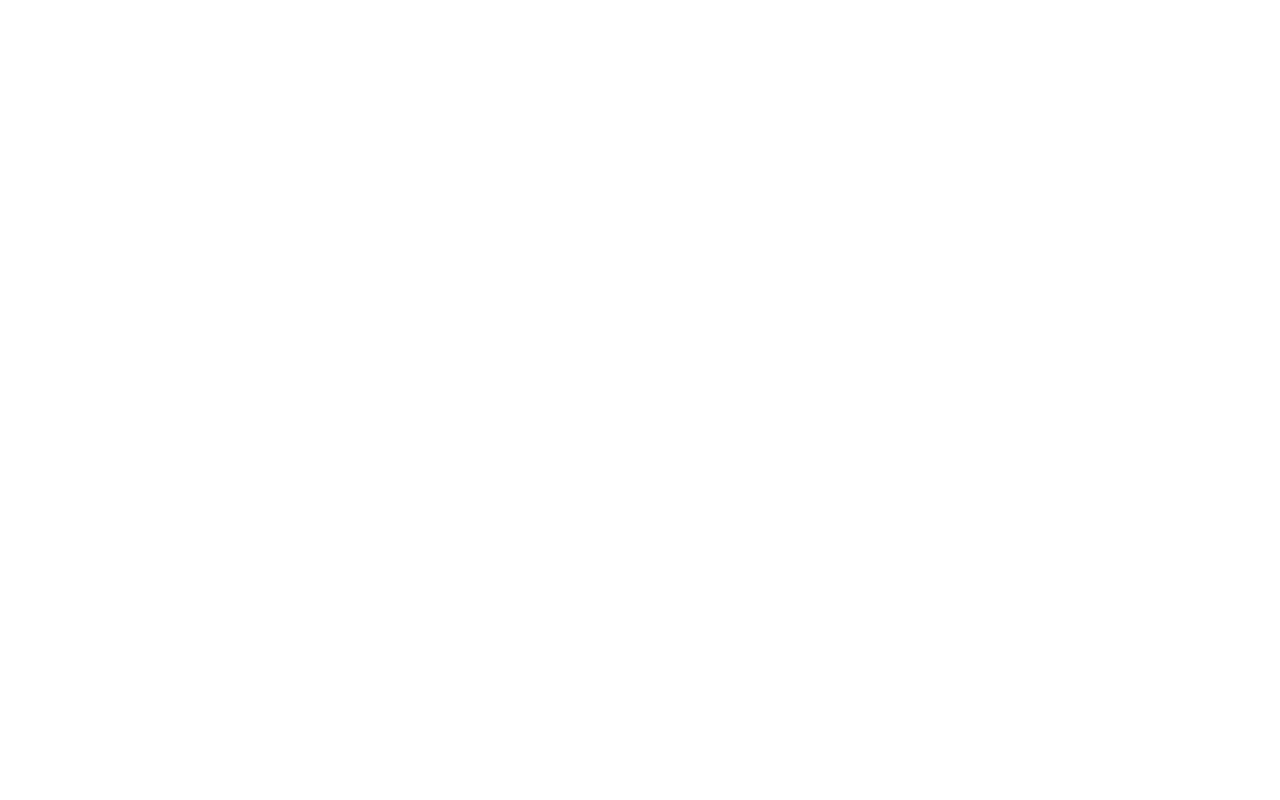
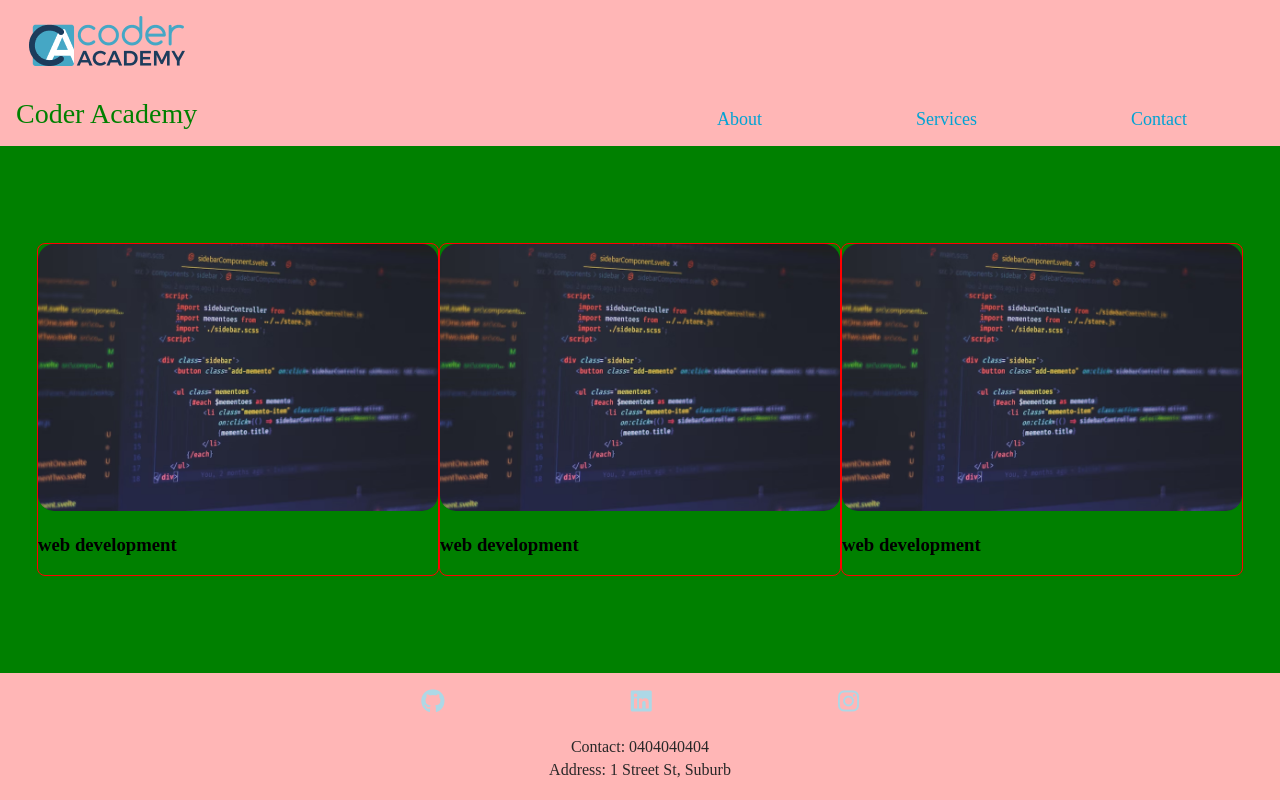
Before and after one commit to leaonlai/simon, a plain HTML site: page pages/services.html in a window 1280 px wide. Drawn offline with Linux system fonts and the light colour scheme.

Commit message:
services added

```diff
--- a/pages/services.html
+++ b/pages/services.html
@@ -0,0 +1,94 @@
+<!DOCTYPE html>
+<html lang="en">
+    <head>
+        <meta charset="UTF-8" />
+        <meta http-equiv="X-UA-Compatible" content="IE=edge" />
+        <meta name="viewport" content="width=device-width, initial-scale=1.0" />
+        <title>Coder Academy</title>
+        <link rel="stylesheet" href="../styles/index.css" />
+        <link rel="stylesheet" href="../styles/pages/service.css" />
+
+        <!-- Font Awesome -->
+        <link
+            rel="stylesheet"
+            href="https://cdnjs.cloudflare.com/ajax/libs/font-awesome/6.3.0/css/all.min.css"
+            integrity="sha512-SzlrxWUlpfuzQ+pcUCosxcglQRNAq/DZjVsC0lE40xsADsfeQoEypE+enwcOiGjk/bSuGGKHEyjSoQ1zVisanQ=="
+            crossorigin="anonymous"
+            referrerpolicy="no-referrer"
+        />
+    </head>
+    <body>
+        <header>
+            <div class="logo-name">
+                <a href="../index.html">
+                    <img src="../images/logo.png" alt="Coder Academy Logo" />
+                </a>
+                <p class="name">
+                    <span class="coder-text">Coder</span>
+                    <span class="academy-text">Academy</span>
+                </p>
+            </div>
+            <nav class="nav-items">
+                <a href="/about.html">About</a>
+                <a href="/services.html">Services</a>
+                <a href="/contact.html">Contact</a>
+            </nav>
+        </header>
+        <main>
+            <article>
+                <section>
+                    <img class="service-image"
+                    src="../images/web-development.jpg"
+                    alt="web development">
+                </section>
+                <section>
+                        <h3>web development</h3>
+                </section>
+            </article>
+
+            <article>
+                <section>
+                    <img class="service-image"
+                    src="../images/web-development.jpg"
+                    alt="web development">
+                </section>
+                <section>
+                        <h3>web development</h3>
+                </section>
+            </article>
+
+            <article>
+                <section>
+                    <img class="service-image"
+                    src="../images/web-development.jpg"
+                    alt="web development">
+                </section>
+                <section>
+                        <h3>web development</h3>
+                </section>
+            </article>
+
+            <section>
+
+                    </div>
+            </section>
+        </main>
+        <footer>
+            <div class="social-media">
+                <a href="https://www.github.com" target="_blank">
+                    <i class="fa-brands fa-github"></i>
+                </a>
+                <a href="https://www.linkedin.com" target="_blank">
+                    <i class="fa-brands fa-linkedin"></i>
+                </a>
+                <a href="https://www.instagram.com" target="_blank">
+                    <i class="fa-brands fa-instagram"></i>
+                </a>
+            </div>
+            <div class="info">
+                <p>Contact: 0404040404</p>
+                <p>Address: 1 Street St, Suburb</p>
+            </div>
+        </footer>
+    </body>
+</html>
--- a/styles/index.scss
+++ b/styles/index.scss
@@ -11,16 +11,3 @@ body {
     flex-direction: column;
     justify-content: space-between;
 }
-
-
-
-main {
-    section {
-        .jumbotron {
-            img {
-                height: 300px;
-                width: 100%;
-            }
-        }
-    }
-}
--- /dev/null
+++ b/styles/pages/service.scss
@@ -0,0 +1,27 @@
+@import "../defaults/color";
+
+main {
+    display: flex;
+    justify-content: space-around;
+    flex-wrap: wrap;
+
+    article {
+        border: 1px solid red;
+        border-radius: 8px;
+        overflow: hidden;
+        margin: 20px 0px;
+        background-color: $primary-color;
+
+        section {
+            .service-image {
+                width: 400px;
+                border-radius: 16px;
+            }
+        }
+    }
+}
+
+@media screen and (min width: 600px;);
+    main {
+        jusitfy-content: space-around;
+    }
```
Also changed, not shown: images/web-development.jpg (added), styles/pages/service.css (added), 2 other files.
